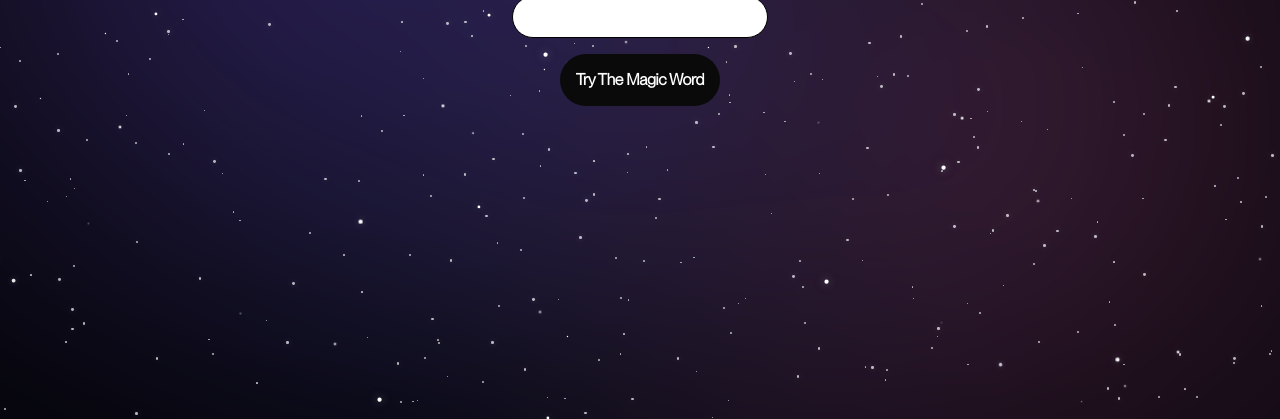
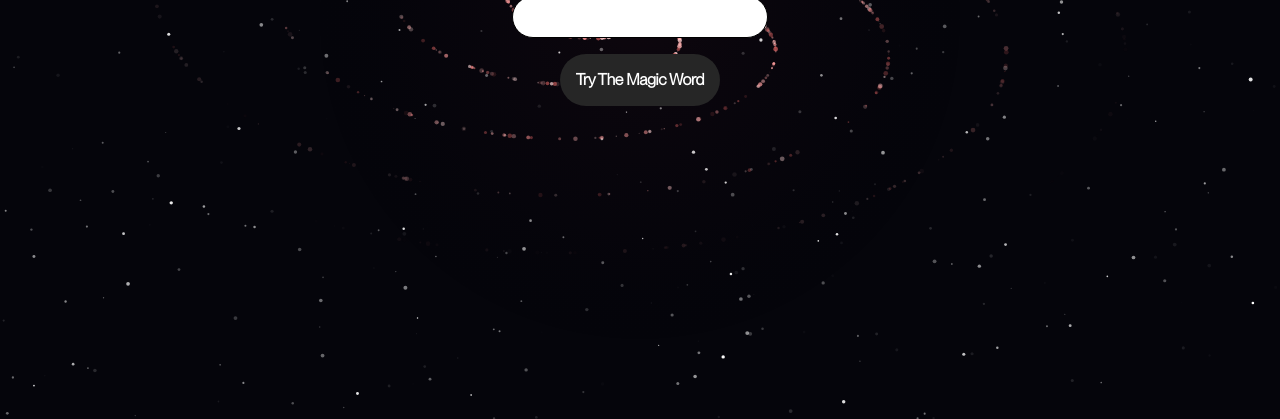
Before and after one commit to jaleisme/jaleisme.github.io, a plain HTML site: page gate.html in a window 1280 px wide. Shown: the part 381-800 px from the top of the page. Drawn offline with nearby package versions, Linux system fonts and the light colour scheme.

Commit message:
Polishing gate animation, add more code, add postloader

```diff
--- a/gate.html
+++ b/gate.html
@@ -1,27 +1,15 @@
 <!DOCTYPE html>
 <html lang="en">
 	<head>
-    <!-- ======================================================
-      Meta
-    ======================================================= -->
 		<meta charset="UTF-8" />
 		<meta name="viewport" content="width=device-width, initial-scale=1.0" />
 		<title>Faizal Ramadhan | Product Designer & Business Analyst</title>
 
-    <!-- ======================================================
-      External Libraries
-    ======================================================= -->
 		<script src="https://cdn.jsdelivr.net/npm/gsap@3.14.1/dist/gsap.min.js"></script>
 		<script src="https://cdn.jsdelivr.net/npm/gsap@3.14.1/dist/ScrollTrigger.min.js"></script>
 		<script src="https://cdn.jsdelivr.net/npm/@tailwindcss/browser@4"></script>
 
-    <!-- ======================================================
-      Custom Styles
-    ======================================================= -->
 		<style>
-      /* ------------------------------
-        Fonts
-      ------------------------------ */
 			@font-face {
 				font-family: "Editorial";
 				src: url("./assets/fonts/PPEditorialNew-Regular.otf") format("opentype");
@@ -46,66 +34,39 @@
 				font-family: "Montreal";
 			}
 
-      /* ------------------------------
-        Base
-      ------------------------------ */
 			body {
 				background-color: #05050b;
 				letter-spacing: -0.02em;
 			}
 
-      /* ------------------------------
-        Space Background
-      ------------------------------ */
 			.space-bg {
 				position: fixed;
 				inset: 0;
 				z-index: -1;
+				overflow: hidden;
 			}
 
-      .galaxy {
-        position: absolute;
-        inset: -20%;
-        background:
-          radial-gradient(circle at 30% 40%, rgba(140, 90, 255, 0.25), transparent 40%),
-          radial-gradient(circle at 70% 60%, rgba(255, 100, 180, 0.18), transparent 45%),
-          radial-gradient(circle at 50% 50%, rgba(80, 120, 255, 0.15), transparent 55%);
-        filter: blur(80px);
-        opacity: 1;
-      }
-
-      .stars {
+			canvas {
 				position: absolute;
 				inset: 0;
-        pointer-events: none;
-      }
-
-      .star {
-        position: absolute;
-        width: 0.125rem;
-        height: 0.125rem;
-        background: white;
-        border-radius: 50%;
-        opacity: 0.7;
-        box-shadow:
-          0 0 6px rgba(255, 255, 255, 0.4),
-          0 0 12px rgba(160, 200, 255, 0.25);
 			}
 		</style>
 	</head>
 
 	<body>
-    <!-- ======================================================
-      Background
-    ======================================================= -->
-    <div class="space-bg">
-      <div class="galaxy"></div>
-      <div class="stars"></div>
+		<div class="preloader flex flex-row absolute top-0">
+			<div id="preloader-bar-1" class="preloader-bar bg-[#96001B] w-[20vw] h-[100vh]"></div>
+			<div id="preloader-bar-2" class="preloader-bar bg-[#96001B] w-[20vw] h-[100vh]"></div>
+			<div id="preloader-bar-3" class="preloader-bar bg-[#96001B] w-[20vw] h-[100vh]"></div>
+			<div id="preloader-bar-4" class="preloader-bar bg-[#96001B] w-[20vw] h-[100vh]"></div>
+			<div id="preloader-bar-5" class="preloader-bar bg-[#96001B] w-[20vw] h-[100vh]"></div>
 		</div>
 
-    <!-- ======================================================
-      Hero
-    ======================================================= -->
+		<div class="galaxy-wrapper">
+			<div class="space-bg">
+				<canvas id="space"></canvas>
+			</div>
+
 			<div class="hero h-screen flex flex-col items-center justify-center gap-4 text-montreal">
 				<h1 class="text-5xl text-white text-editorial select-none">
 					What's The Magic Word?
@@ -113,98 +74,225 @@
 
 				<input
 					id="magic-spell"
-        type="text"
-        autocomplete="off"
-        class="outline-0 bg-white text-md border-1 px-[0.75rem] py-[0.5rem] rounded-full w-[20vw] uppercase font-medium text-dark focus:outline-2 focus:outline-sky-500"
+					class="outline-0 bg-white text-md border-1 px-[0.75rem] py-[0.5rem] rounded-full w-[20vw] uppercase font-semibold text-dark focus:outline-2 focus:outline-rose-500"
 				/>
 
 				<button
-        type="button"
 					id="magic-button"
-        class="px-[1rem] py-[0.875rem] rounded-full bg-neutral-950 text-white font-semibold select-none hover:bg-neutral-900 hover:cursor-pointer active:bg-neutral-950"
+					class="px-[1rem] py-[0.875rem] rounded-full bg-neutral-800 text-white font-semibold select-none hover:bg-neutral-900 hover:cursor-pointer active:bg-neutral-800 active:outline-2 active:outline-rose-500"
 				>
 					Try The Magic Word
 				</button>
 			</div>
+		</div>
 
 		<script>
-        // Core Functions
+			gsap.registerPlugin(ScrollTrigger);
+			gsap.set(".galaxy-wrapper", { opacity: 0 });
+
+			function isMobileDevice() {
+				return (
+					/Android|webOS|iPhone|iPad|iPod|BlackBerry|IEMobile|Opera Mini/i.test(navigator.userAgent) ||
+					window.matchMedia("(pointer: coarse)").matches ||
+					window.innerWidth < 1024
+				);
+			}
+
+			if (isMobileDevice()) {
+				document.body.innerHTML = `
+					<div style="min-height:100vh;display:flex;align-items:center;justify-content:center;text-align:center;padding:2rem;font-family:system-ui,sans-serif;background:#0f0f0f;color:white;">
+						<div>
+							<h1 style="font-size:2rem;margin-bottom:1rem;">Desktop Experience Only</h1>
+							<p style="opacity:.7;max-width:420px;margin:0 auto;">
+								This experience is crafted for desktop.
+								Please open it on a laptop or desktop device.
+							</p>
+						</div>
+					</div>
+				`;
+				throw new Error("Blocked mobile devices");
+			}
+
+			function playPreloaderReveal() {
+				const tl = gsap.timeline();
+
+				tl.set([
+					"#preloader-bar-1",
+					"#preloader-bar-2",
+					"#preloader-bar-3",
+					"#preloader-bar-4",
+					"#preloader-bar-5"
+				], { height: "100vh" });
+
+				tl.to("#preloader-bar-1", { height: 0, duration: .8, ease: "expo.inOut" });
+				tl.to("#preloader-bar-2", { height: 0, duration: .8, ease: "expo.inOut" }, .1);
+				tl.to("#preloader-bar-3", { height: 0, duration: .8, ease: "expo.inOut" }, .2);
+				tl.to("#preloader-bar-4", { height: 0, duration: .8, ease: "expo.inOut" }, .3);
+				tl.to("#preloader-bar-5", { height: 0, duration: .8, ease: "expo.inOut" }, .4);
+
+				tl.to(".galaxy-wrapper", { opacity: 1, duration: .8, ease: "sine.in" });
+			}
+
+			function playPostloadExit(callback) {
+				const tl = gsap.timeline({
+					onComplete: callback
+				});
+
+				tl.to("#preloader-bar-1", { height: "100vh", duration: .8, ease: "expo.inOut" });
+				tl.to("#preloader-bar-2", { height: "100vh", duration: .8, ease: "expo.inOut" }, .1);
+				tl.to("#preloader-bar-3", { height: "100vh", duration: .8, ease: "expo.inOut" }, .2);
+				tl.to("#preloader-bar-4", { height: "100vh", duration: .8, ease: "expo.inOut" }, .3);
+				tl.to("#preloader-bar-5", { height: "100vh", duration: .8, ease: "expo.inOut" }, .4);
+			}
+
+			window.addEventListener("load", playPreloaderReveal);
+
+			window.addEventListener("pageshow", (event) => {
+				if (event.persisted) playPreloaderReveal();
+			});
+
 			const generateHash = (string) => {
 				let hash = 0;
-
 				for (const char of string) {
 					hash = (hash << 5) - hash + char.charCodeAt(0);
-                hash |= 0; // constrain to 32-bit integer
+					hash |= 0;
 				}
-
 				return hash;
 			};
 
 			document.getElementById("magic-button").addEventListener("click", () => {
-            const magicSpell = document.getElementById("magic-spell");
-            let value = magicSpell.value.trim().toLowerCase();
+				const value = document.getElementById("magic-spell").value.trim().toLowerCase();
 
 				if (!value) {
 					alert("Say the magic word first.");
 					return;
 				}
 
+				if (generateHash(value) === 3208415) {
+					playPostloadExit(() => {
+						setTimeout(() => {
+							window.location.assign("./index.html");
+						}, 300);
+					});
+				}
+
 				if (generateHash(value) === -1162277419) {
 					window.open("./val-26.html", "_blank");
 				}
+
+				if (generateHash(value) === -664623476) {
+					alert("Gelo");
+				}
 			});
 
-        // ANIMATIONS
-        const starsContainer = document.querySelector(".stars");
-        const STAR_COUNT = 512;
+			/* Canvas galaxy (unchanged) */
+			const canvas = document.getElementById("space");
+			const ctx = canvas.getContext("2d");
 
-        // Create stars
-        for (let i = 0; i < STAR_COUNT; i++) {
-            const star = document.createElement("div");
-            star.classList.add("star");
+			let w, h, cx, cy;
 
-            const size = gsap.utils.random(1, 3); // px
-            star.style.width = `${size}px`;
-            star.style.height = `${size}px`;
-
-            star.style.left = `${Math.random() * 100}%`;
-            star.style.top = `${Math.random() * 100}%`;
-
-            starsContainer.appendChild(star);
+			function resize() {
+				w = canvas.width = window.innerWidth;
+				h = canvas.height = window.innerHeight;
+				cx = w / 2;
+				cy = h / 2;
 			}
 
-        // Star glow pulse
-        gsap.to(".star", {
-            scale: 1.4,
-            opacity: 1,
-            duration: 3,
-            ease: "sine.inOut",
+			window.addEventListener("resize", resize);
+			resize();
+
+			const galaxy = { glow: 1 };
+			const galaxyStars = [];
+			const ambientStars = [];
+
+			const GALAXY_STAR_COUNT = 999;
+			const AMBIENT_STAR_COUNT = 512;
+
+			for (let i = 0; i < GALAXY_STAR_COUNT; i++) {
+				const r = Math.pow(Math.random(), 1.7);
+				const arm = i % 4;
+				const baseAngle = r * 7 + arm * (Math.PI * 2 / 4);
+
+				galaxyStars.push({
+					r,
+					angle: baseAngle,
+					orbitSpeed: 0.0002,
+					size: Math.random() * 1.8 + 0.6,
+					alpha: 1 - r,
+					twinkle: Math.random() * Math.PI * 2,
+					color: ["#ffd6d6", "#ff9b9b", "#c85a5a", "#ffb3b3"][Math.floor(Math.random() * 4)]
+				});
+			}
+
+			for (let i = 0; i < AMBIENT_STAR_COUNT; i++) {
+				ambientStars.push({
+					x: Math.random() * w,
+					y: Math.random() * h,
+					size: Math.random() * 1.5 + 0.5,
+					alpha: Math.random() * 0.8 + 0.2,
+					twinkle: Math.random() * Math.PI * 2
+				});
+			}
+
+			function drawGalaxy() {
+				ctx.save();
+				ctx.translate(cx, cy);
+
+				const grd = ctx.createRadialGradient(0, 0, 0, 0, 0, 340);
+				grd.addColorStop(0, `rgba(160, 40, 60, ${0.95 * galaxy.glow})`);
+				grd.addColorStop(0.35, `rgba(120, 30, 50, ${0.6 * galaxy.glow})`);
+				grd.addColorStop(0.65, `rgba(80, 20, 35, ${0.35 * galaxy.glow})`);
+				grd.addColorStop(1, "transparent");
+
+				ctx.fillStyle = grd;
+				ctx.beginPath();
+				ctx.arc(0, 0, 320, 0, Math.PI * 2);
+				ctx.fill();
+
+				galaxyStars.forEach((s) => {
+					s.angle += s.orbitSpeed;
+					const x = Math.cos(s.angle) * s.r * 540;
+					const y = Math.sin(s.angle) * s.r * 260;
+
+					ctx.globalAlpha = s.alpha * (0.6 + Math.sin(s.twinkle) * 0.4);
+					ctx.fillStyle = s.color;
+					ctx.beginPath();
+					ctx.arc(x, y, s.size, 0, Math.PI * 2);
+					ctx.fill();
+				});
+
+				ctx.restore();
+			}
+
+			function drawAmbientStars() {
+				ambientStars.forEach((s) => {
+					ctx.globalAlpha = s.alpha * (0.5 + Math.sin(s.twinkle) * 0.5);
+					ctx.fillStyle = "#ffffff";
+					ctx.beginPath();
+					ctx.arc(s.x, s.y, s.size, 0, Math.PI * 2);
+					ctx.fill();
+				});
+			}
+
+			function render() {
+				ctx.clearRect(0, 0, w, h);
+				drawAmbientStars();
+				drawGalaxy();
+
+				galaxyStars.forEach((s) => (s.twinkle += 0.02));
+				ambientStars.forEach((s) => (s.twinkle += 0.01));
+
+				requestAnimationFrame(render);
+			}
+
+			render();
+
+			gsap.to(galaxy, {
+				glow: 1.25,
+				duration: 10,
 				yoyo: true,
 				repeat: -1,
-            stagger: {
-                each: 0.08,
-                from: "random",
-            },
-        });
-
-        // Parallax drift
-        gsap.to(".stars", {
-            x: -40,
-            y: 40,
-            duration: 40,
-            ease: "none",
-            repeat: -1,
-            yoyo: true,
-        });
-
-        // Galaxy slow movement
-        gsap.to(".galaxy", {
-            rotation: 2,
-            scale: 1.05,
-            duration: 60,
-            ease: "none",
-            repeat: -1,
-            yoyo: true,
+				ease: "sine.inOut"
 			});
 		</script>
 	</body>
```
Also changed, not shown: assets/main/script.js (+59 -26 lines), index.html (+2 -2 lines). Lines whose indentation alone changed are shown as unchanged.
